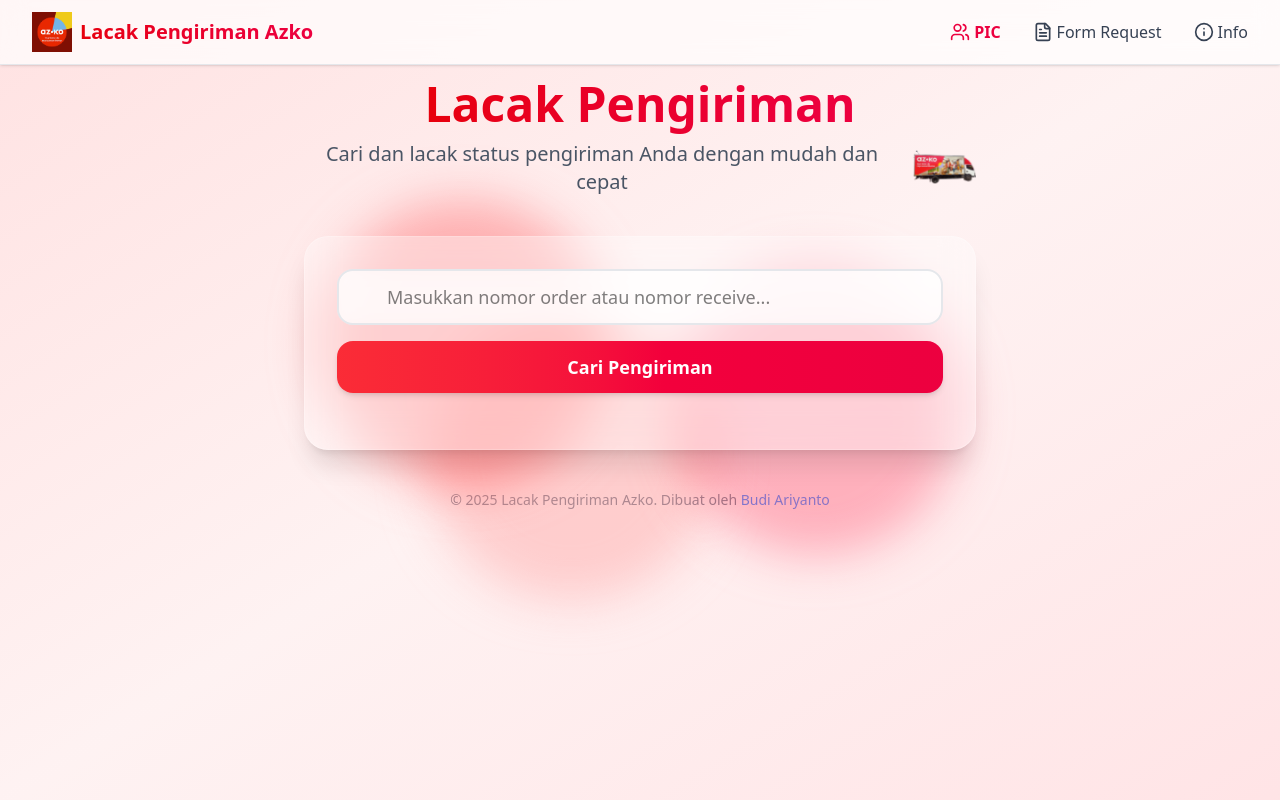
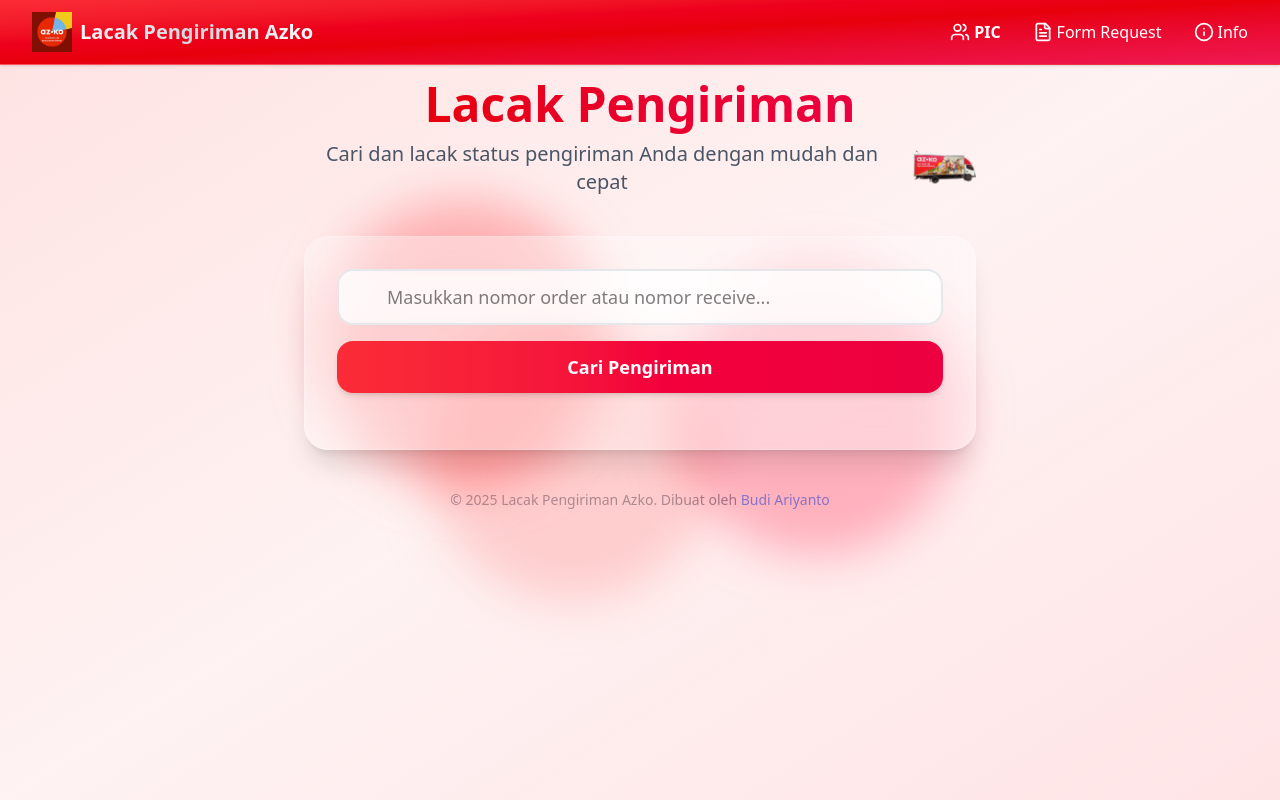
Before and after one commit to ariandto/frontendazko, a React (Vite) app: page / in a window 1280 px wide. Built offline with nearby package versions, Linux system fonts and the light colour scheme.

Commit message:
Update Navigation menu background.tsx

```diff
--- a/src/pages/Navigation.tsx
+++ b/src/pages/Navigation.tsx
@@ -8,7 +8,7 @@
   const [isMenuOpen, setIsMenuOpen] = useState(false);
 
   return (
-    <nav className="fixed top-0 left-0 right-0 z-50 bg-white/70 backdrop-blur-md border-b border-gray-200 shadow-sm">
+    <nav className="fixed top-0 left-0 right-0 z-50 bg-gradient-to-br from-red-500 via-red-600 to-rose-600/90 backdrop-blur-md border-b border-white/20 shadow-sm text-white">
       <div className="max-w-7xl mx-auto px-4 sm:px-6 lg:px-8">
         <div className="flex justify-between items-center h-16">
           {/* Logo & Title */}
@@ -18,20 +18,20 @@
               alt="Azko Logo"
               className="w-10 h-10 object-contain cursor-pointer"
             />
-            <span className="text-lg sm:text-xl font-bold bg-gradient-to-r from-red-600 to-rose-600 bg-clip-text text-transparent">
+            <span className="text-lg sm:text-xl font-bold bg-gradient-to-r from-gray-100 via-gray-300 to-gray-50 bg-clip-text text-transparent">
               Lacak Pengiriman Azko
             </span>
           </Link>
 
           {/* Desktop Menu */}
           <div className="hidden md:flex items-center gap-8">
-            <Link to="/listpic" className="flex items-center gap-1 text-rose-600 font-semibold hover:underline">
+            <Link to="/listpic" className="flex items-center gap-1 font-semibold hover:underline">
               <Users className="w-5 h-5" /> PIC
             </Link>
-            <Link to="/form-request" className="flex items-center gap-1 text-gray-700 hover:text-rose-600 font-medium transition-all">
+            <Link to="/form-request" className="flex items-center gap-1 hover:text-gray-100 font-medium transition-all">
               <FileText className="w-5 h-5" /> Form Request
             </Link>
-            <Link to="/info" className="flex items-center gap-1 text-gray-700 hover:text-rose-600 font-medium transition-all">
+            <Link to="/info" className="flex items-center gap-1 hover:text-gray-100 font-medium transition-all">
               <Info className="w-5 h-5" /> Info
             </Link>
           </div>
@@ -43,39 +43,39 @@
               className="relative w-9 h-9 flex flex-col justify-center items-center group"
               aria-label="Menu"
             >
-              {isMenuOpen ? <X className="w-6 h-6 text-gray-800" /> : <Menu className="w-6 h-6 text-gray-800" />}
+              {isMenuOpen ? <X className="w-6 h-6 text-white" /> : <Menu className="w-6 h-6 text-white" />}
             </button>
           </div>
         </div>
 
         {/* Mobile Menu */}
         {isMenuOpen && (
-          <div className="md:hidden mt-2 bg-white/95 backdrop-blur-lg border-t border-gray-200 shadow-md rounded-b-lg">
-            <div className="px-4 py-4 space-y-3">
+          <div className="md:hidden mt-2 bg-gradient-to-br from-red-500 via-red-600 to-rose-600/95 backdrop-blur-md border-t border-white/20 shadow-md rounded-b-lg">
+            <div className="px-4 py-4 space-y-3 text-white">
               <Link
                 to="/"
-                className="flex items-center gap-2 text-gray-800 font-medium hover:text-rose-600 transition-colors"
+                className="flex items-center gap-2 font-medium hover:text-gray-100 transition-colors"
                 onClick={() => setIsMenuOpen(false)}
               >
                 <Home className="w-5 h-5" /> Home
               </Link>
               <Link
                 to="/listpic"
-                className="flex items-center gap-2 text-gray-800 font-medium hover:text-rose-600 transition-colors"
+                className="flex items-center gap-2 font-medium hover:text-gray-100 transition-colors"
                 onClick={() => setIsMenuOpen(false)}
               >
                 <Users className="w-5 h-5" /> PIC
               </Link>
               <Link
                 to="/form-request"
-                className="flex items-center gap-2 text-gray-800 font-medium hover:text-rose-600 transition-colors"
+                className="flex items-center gap-2 font-medium hover:text-gray-100 transition-colors"
                 onClick={() => setIsMenuOpen(false)}
               >
                 <FileText className="w-5 h-5" /> Form Request
               </Link>
               <Link
                 to="/info"
-                className="flex items-center gap-2 text-gray-800 font-medium hover:text-rose-600 transition-colors"
+                className="flex items-center gap-2 font-medium hover:text-gray-100 transition-colors"
                 onClick={() => setIsMenuOpen(false)}
               >
                 <Info className="w-5 h-5" /> Info
```
